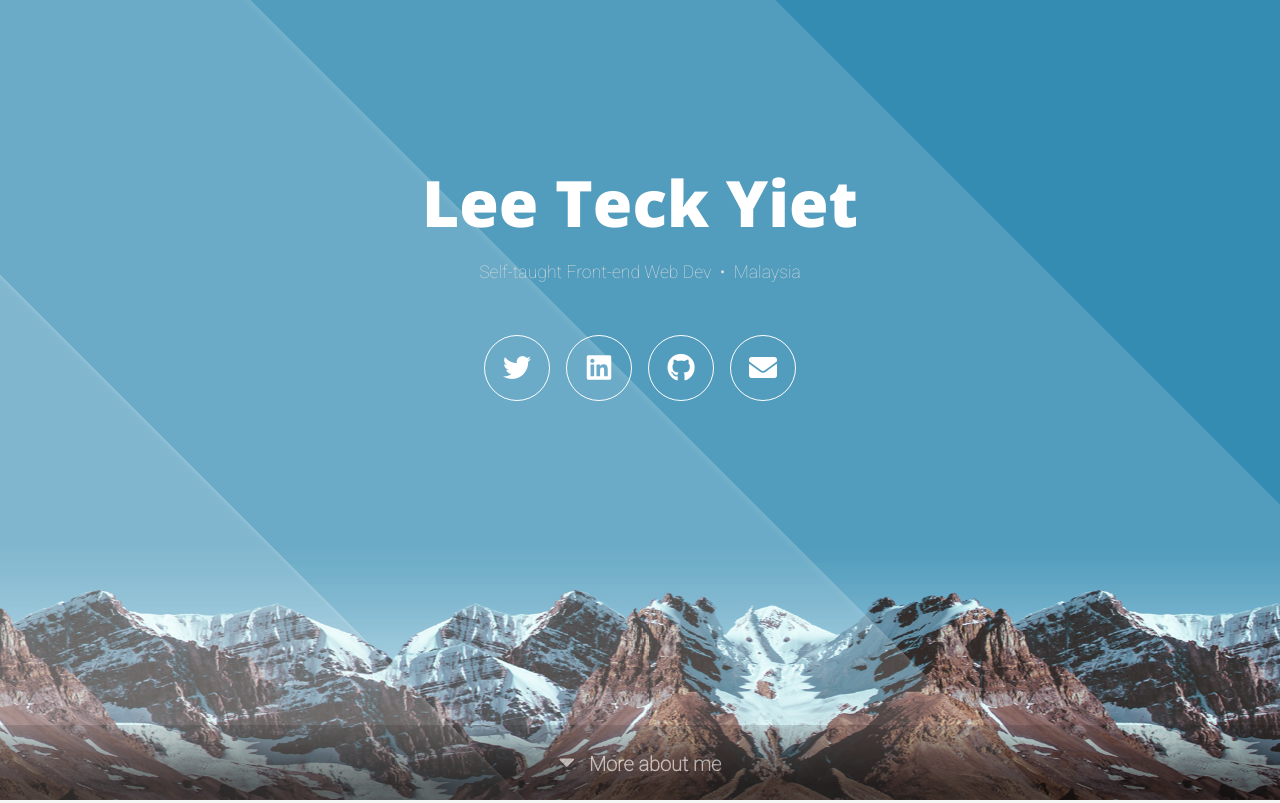
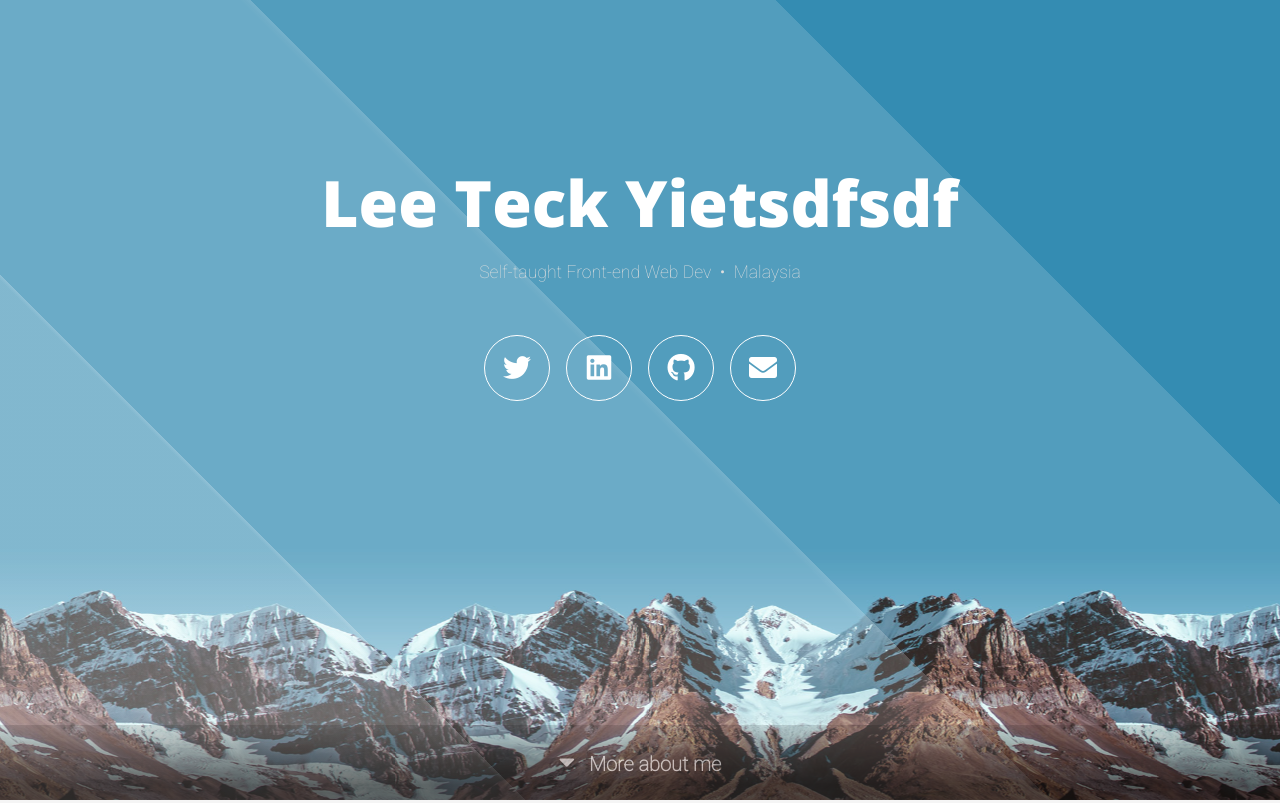
Before and after one commit to Teckyiet/TYPortfolio.github.io, a plain HTML site: page index.html in a window 1280 px wide. Shown: the top 803 px of the page. Drawn offline with nearby package versions, Linux system fonts and the light colour scheme.

Commit message:
Update index.html

```diff
--- a/index.html
+++ b/index.html
@@ -26,7 +26,7 @@
         <div class="background"></div>
         <div class="overlay"></div>
         <div class="main">
-          <h1>Lee Teck Yiet</h1>
+          <h1>Lee Teck Yietsdfsdf</h1>
           <p>Self-taught Front-end Web Dev &nbsp;•&nbsp; Malaysia</p>
           <div class="social-wrapper">
             <ul>
```
